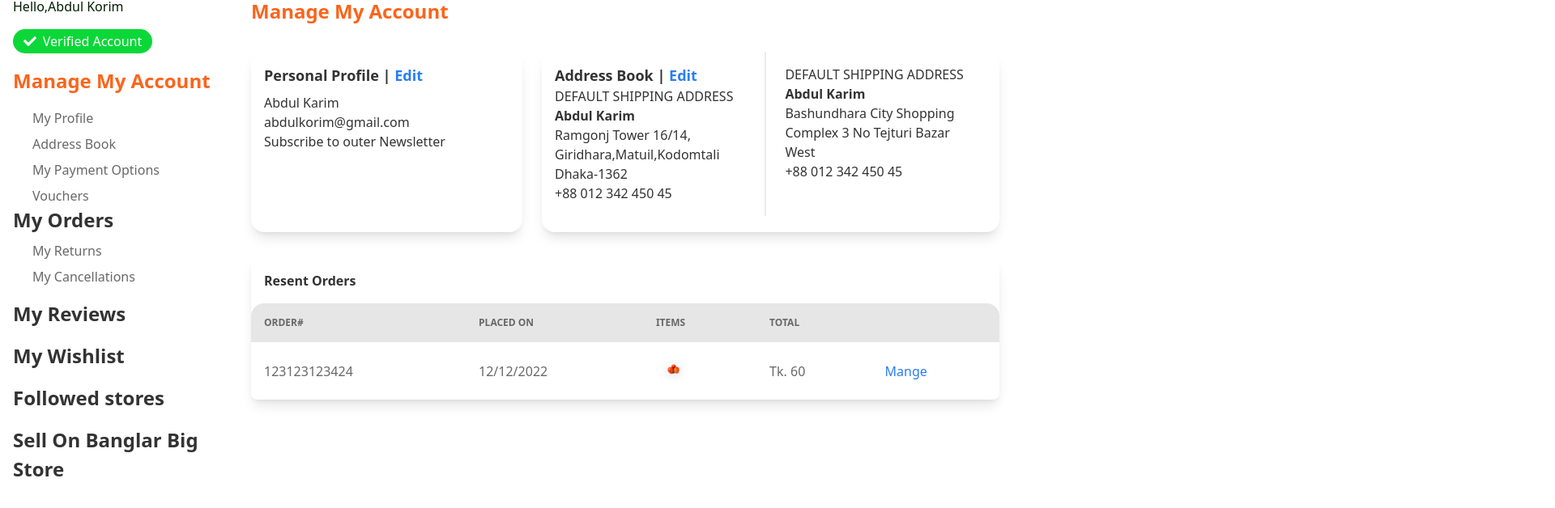
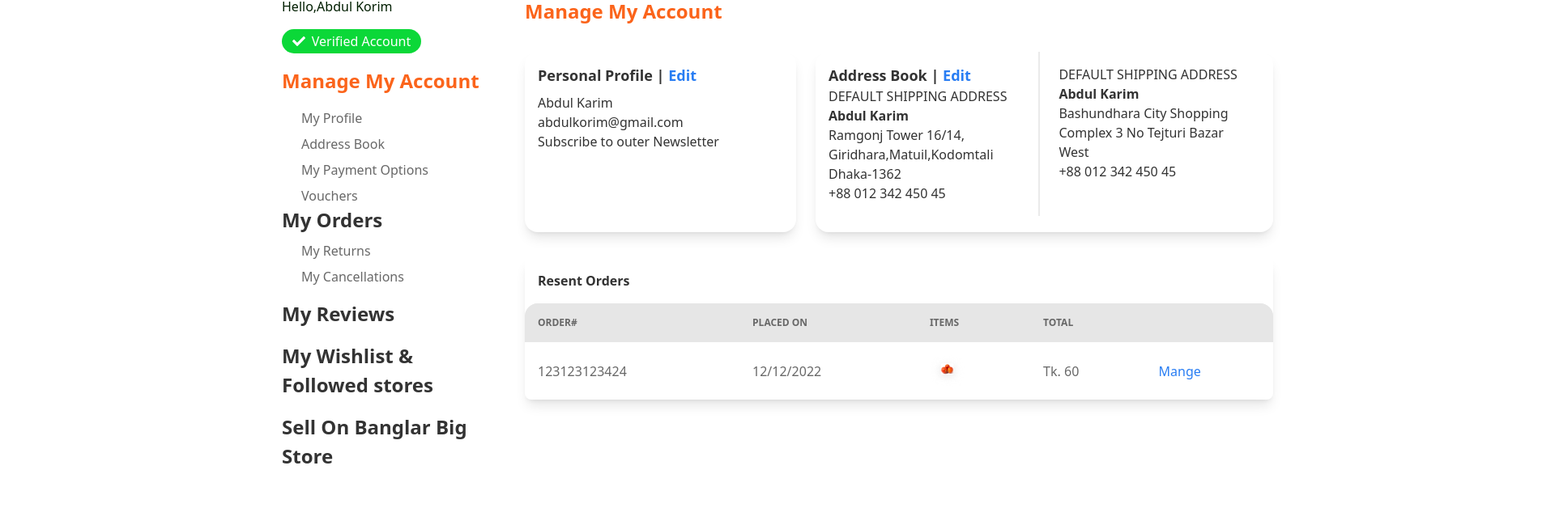
Before and after one commit to kowsar-mahmud-remon/Frontend-2, a Next.js app: page /manageMyAccount in a window 1280 px wide. Shown: the part 252-880 px from the top of the page at 81% size, 1920 px wide, since content can reach past the window. Built offline with nearby package versions, Linux system fonts and the light colour scheme.

Commit message:
Revert "Mihir"

```diff
--- a/components/ManageAccoutSideBar/ManageAccoutSideBar.js
+++ b/components/ManageAccoutSideBar/ManageAccoutSideBar.js
@@ -27,8 +27,7 @@ const ManageAccoutSideBar = () => {
                 </div>
                 <div>
                     <h1 className="font-bold text-[24px] mt-[16px]">My Reviews</h1>
-                    <h1 className="font-bold text-[24px] mt-[16px]">My Wishlist</h1>
-                    <h1 className="font-bold text-[24px] mt-[16px]">Followed stores</h1>
+                    <h1 className="font-bold text-[24px] mt-[16px]">My Wishlist & Followed stores</h1>
                     <h1 className="font-bold text-[24px] mt-[16px]">Sell On Banglar Big Store</h1>
                 </div>
             </div>
--- a/components/MyOrder/MyOrder.js
+++ b/components/MyOrder/MyOrder.js
@@ -105,15 +105,15 @@ const MyOrder = () => {
 
 
     return (
-        <div className="">
+        <div className="min-w-[1920px]">
 
 
-            <div className="flex  my-8 mx-5 gap-[55px] xl:mx-4">
-                <div className="">
+            <div className="flex  my-8 mx-5 gap-[55px] xl:mx-12">
+                <div className="ml-[300px]">
                     <ManageAccoutSideBar></ManageAccoutSideBar>
                 </div>
                 <div >
-                    <div className="">
+                    <div className="mr-[300px]">
                         <div>
                             <h1 className="text-[#FB641B] text-[24px] font-semibold">My Orders</h1>
                         </div>
--- a/pages/manageMyAccount/index.js
+++ b/pages/manageMyAccount/index.js
@@ -1,17 +1,18 @@
 import ManageAccoutSideBar from "../../components/ManageAccoutSideBar/ManageAccoutSideBar";
+import Navication from "../../components/Navication/Navication";
 import Image from 'next/image';
 
 const ManageMyAccount = () => {
     return (
 
-        <div className="">
+        <div className="min-w-[1920px]">
 
-            <div className="flex  my-8 mx-5 gap-[40px] xl:mx-4">
-                <div className="">
+            <div className="flex  my-8 mx-5 gap-[55px] xl:mx-12">
+                <div className="ml-[300px]">
                     <ManageAccoutSideBar></ManageAccoutSideBar>
                 </div>
                 <div >
-                    <div className="mr-[30px]">
+                    <div className="mr-[300px]">
                         <div>
                             <h1 className="text-[#FB641B] text-[24px] font-semibold">Manage My Account</h1>
                         </div>
```
